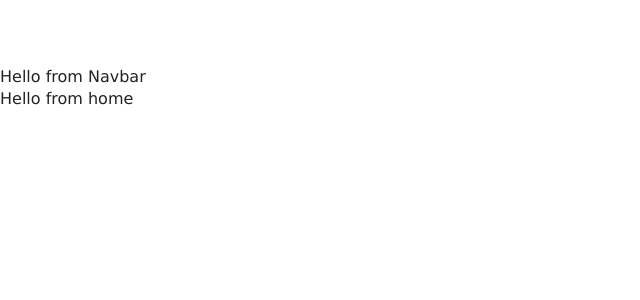
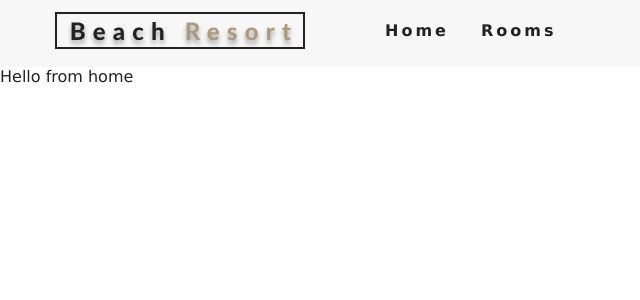
Before and after one commit to santoshkumar964887/reactjs-beach-resorts, a React (Create React App) app: page / in a window 1280 px wide. Shown: the top 300 px of the page, without its empty margins (0-640 px from the left). Built offline with nearby package versions, Linux system fonts and the light colour scheme.

Commit message:
making Navbar component

```diff
--- a/package.json
+++ b/package.json
@@ -8,6 +8,7 @@
     "@testing-library/user-event": "^12.1.10",
     "react": "^17.0.1",
     "react-dom": "^17.0.1",
+    "react-icons": "^4.1.0",
     "react-router-dom": "^5.2.0",
     "react-scripts": "4.0.1",
     "web-vitals": "^0.2.4"
--- a/src/components/Navbar.jsx
+++ b/src/components/Navbar.jsx
@@ -1,7 +1,42 @@
 import React, { Component } from "react";
-
+import logo from "../images/logo.svg";
+import { FaAlignRight } from "react-icons/fa";
+import { Link } from "react-router-dom";
 export default class Navbar extends Component {
+  state = {
+    isOpen: false,
+  };
+  handleToggle = () => {
+    this.setState({ isOpen: !this.state.isOpen });
+  };
   render() {
-    return <div>Hello from Navbar</div>;
+    return (
+      <nav className="navbar">
+        <div className="nav-center">
+          <div className="nav-header">
+            <Link to="/">
+              <img src={logo} alt="Beach Resort" />
+            </Link>
+            <button
+              type="button"
+              onClick={this.handleToggle}
+              className="nav-btn"
+            >
+              <FaAlignRight className="nav-icon" />
+            </button>
+          </div>
+          <ul
+            className={this.state.isOpen ? "nav-links show-nav" : "nav-links"}
+          >
+            <li>
+              <Link to="/">Home</Link>
+            </li>
+            <li>
+              <Link to="/rooms">Rooms</Link>
+            </li>
+          </ul>
+        </div>
+      </nav>
+    );
   }
 }
```
Also changed, not shown: 2 other files (tests, documents, lock files or other folders).
